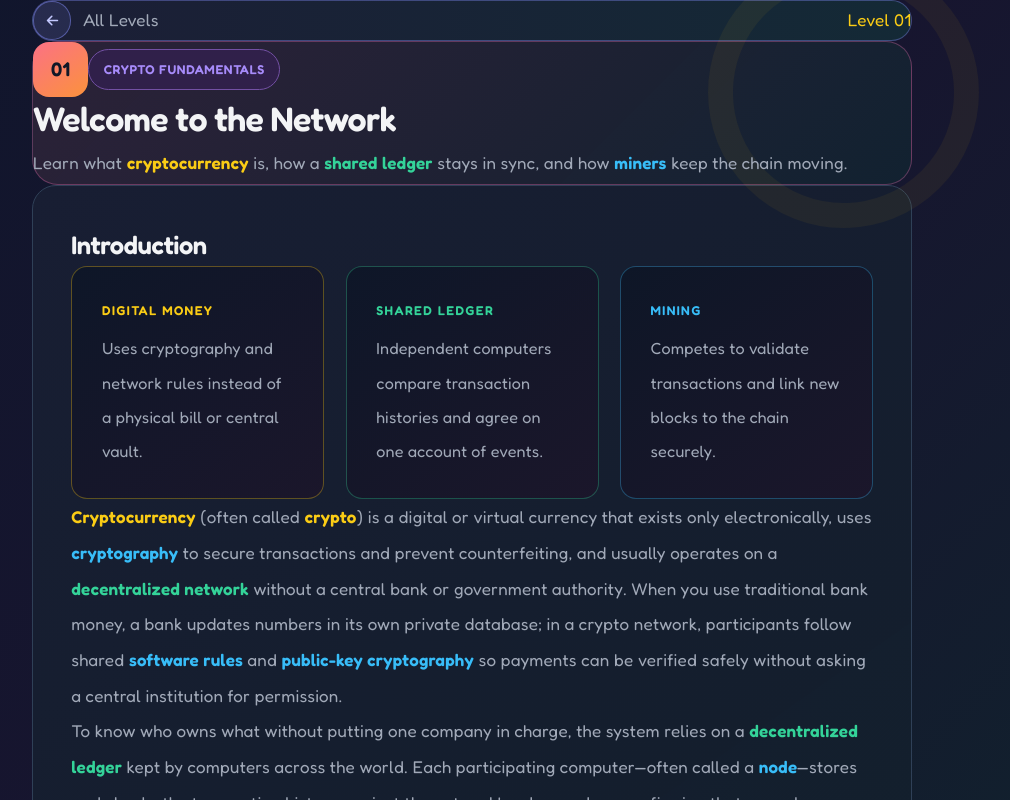
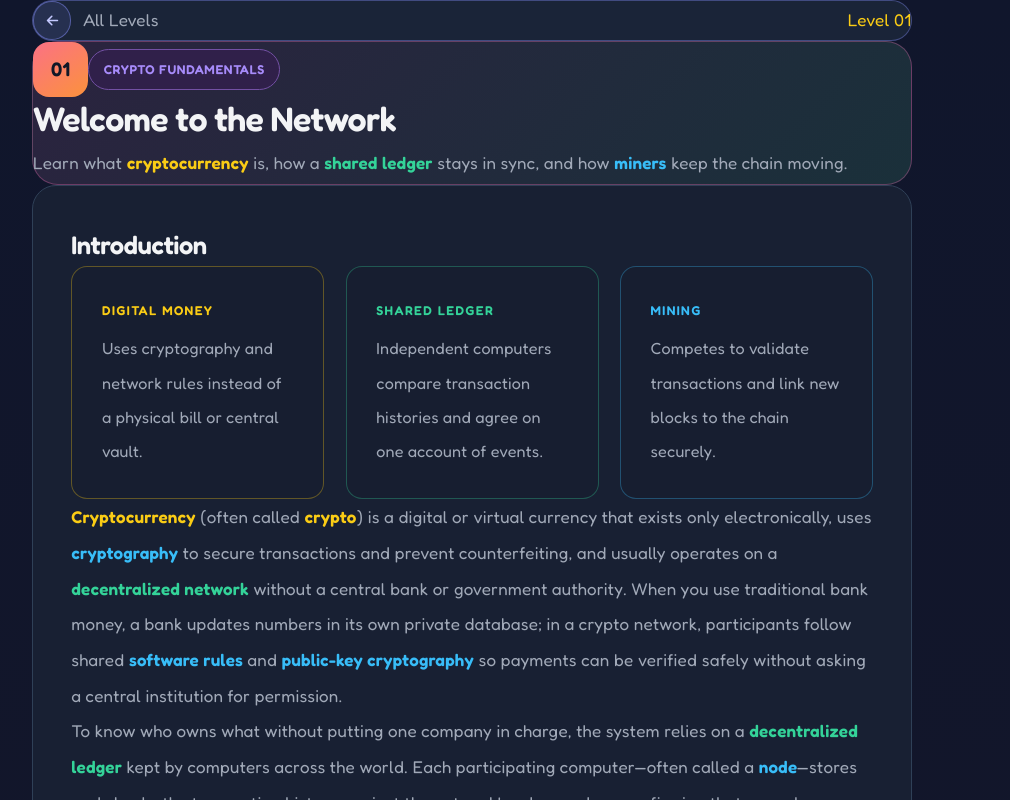
Before and after one commit to js890/crypto-edu, a Next.js app: page /levels/level-01 in a window 1280 px wide. Shown: the top 800 px of the page, without its empty margins (168-1178 px from the left). Built offline with nearby package versions, Linux system fonts and the light colour scheme.

Commit message:
Final build before Level 02 (hopefully)

```diff
--- a/app/globals.css
+++ b/app/globals.css
@@ -39,7 +39,7 @@
   body {
     font-family: var(--font-fredoka), "Fredoka", "Trebuchet MS", sans-serif;
     background-color: var(--bg-bottom);
-    background-image: linear-gradient(135deg, #10162c 0%, #17152f 32%, #10232d 68%, #080b16 100%);
+    background-image: linear-gradient(180deg, #10162c 0%, #13162a 55%, #080b16 100%);
     color: var(--text-primary);
     line-height: 2.28;
     letter-spacing: 0.012em;
@@ -88,7 +88,7 @@
 }
 
 .surface-panel {
-  background: linear-gradient(145deg, rgba(24, 30, 51, 0.96), rgba(18, 31, 43, 0.94));
+  background: #182033;
   border: 1px solid #2f4057;
   border-radius: 24px;
   padding: 2.25rem;
@@ -96,14 +96,14 @@
 }
 
 .surface-panel-active {
-  background: linear-gradient(145deg, rgba(42, 35, 72, 0.96), rgba(22, 43, 59, 0.94));
+  background: linear-gradient(135deg, #28213f 0%, #182e3c 100%);
   border: 1px solid var(--accent-coral);
   border-radius: 26px;
   padding: 2.25rem;
 }
 
 .surface-panel-locked {
-  background: linear-gradient(145deg, rgba(20, 28, 45, 0.96), rgba(23, 28, 44, 0.94));
+  background: #151d2e;
   border: 1px solid #30384f;
   border-radius: 22px;
   padding: 2.25rem;
@@ -123,7 +123,7 @@
   padding: 0.45rem 0.9rem;
   border: 1px solid rgba(244, 114, 182, 0.42);
   border-radius: 9999px;
-  background: linear-gradient(90deg, rgba(250, 204, 21, 0.1), rgba(244, 114, 182, 0.12));
+  background: #35253e;
   color: #fbcfe8;
   font-size: 0.76rem;
   font-weight: 900;
@@ -167,17 +167,17 @@
 .feature-card-world::after { background: #fb7185; }
 
 .feature-card-coin {
-  background: linear-gradient(145deg, rgba(52, 42, 25, 0.96), rgba(20, 24, 37, 0.96));
+  background: linear-gradient(135deg, #34301f 0%, #1b2332 100%);
   border-color: rgba(250, 204, 21, 0.28);
 }
 
 .feature-card-path {
-  background: linear-gradient(145deg, rgba(25, 46, 67, 0.96), rgba(20, 24, 45, 0.96));
+  background: linear-gradient(135deg, #20384b 0%, #1c2440 100%);
   border-color: rgba(56, 189, 248, 0.28);
 }
 
 .feature-card-world {
-  background: linear-gradient(145deg, rgba(48, 31, 53, 0.96), rgba(20, 28, 42, 0.96));
+  background: linear-gradient(135deg, #3b2741 0%, #202438 100%);
   border-color: rgba(244, 114, 182, 0.28);
 }
 
@@ -195,7 +195,7 @@
 .nav-shell {
   border: 1px solid rgba(129, 140, 248, 0.38);
   border-radius: 9999px;
-  background: linear-gradient(90deg, rgba(28, 31, 55, 0.94), rgba(20, 43, 55, 0.94));
+  background: #1a2438;
 }
 
 .nav-back-link {
@@ -293,17 +293,17 @@
 
 .grid > .surface-panel-locked:nth-child(1) {
   border-color: rgba(56, 189, 248, 0.38);
-  background: linear-gradient(145deg, rgba(19, 42, 57, 0.96), rgba(22, 27, 44, 0.94));
+  background: #182b3a;
 }
 
 .grid > .surface-panel-locked:nth-child(2) {
   border-color: rgba(167, 139, 250, 0.38);
-  background: linear-gradient(145deg, rgba(43, 35, 67, 0.96), rgba(24, 29, 47, 0.94));
+  background: #28233d;
 }
 
 .grid > .surface-panel-locked:nth-child(3) {
   border-color: rgba(45, 212, 191, 0.38);
-  background: linear-gradient(145deg, rgba(19, 48, 50, 0.96), rgba(22, 28, 44, 0.94));
+  background: #193338;
 }
 
 .lesson-header-card {
@@ -311,9 +311,7 @@
   overflow: visible;
   border: 1px solid rgba(244, 114, 182, 0.32);
   border-radius: 26px;
-  background:
-    linear-gradient(135deg, rgba(244, 114, 182, 0.12), rgba(45, 212, 191, 0.06)),
-    rgba(17, 24, 39, 0.82);
+  background: linear-gradient(135deg, #2b233f 0%, #1a303a 100%);
 }
 
 .lesson-header-card p {
@@ -323,14 +321,7 @@
 }
 
 .lesson-header-card::after {
-  content: "";
-  position: absolute;
-  top: -5rem;
-  right: -4rem;
-  width: 13rem;
-  height: 13rem;
-  border-radius: 9999px;
-  border: 1.5rem solid rgba(250, 204, 21, 0.055);
+  content: none;
 }
 
 .concept-grid {
@@ -344,7 +335,7 @@
   padding: 1.75rem;
   border: 1px solid var(--border-subtle);
   border-radius: 16px;
-  background: linear-gradient(145deg, rgba(14, 22, 39, 0.92), rgba(28, 22, 43, 0.92));
+  background: #171e30;
 }
 
 .concept-card:nth-child(1) {
@@ -419,7 +410,7 @@
   align-items: center;
   justify-content: center;
   gap: 0.75rem;
-  background: linear-gradient(135deg, #fde047, #fb923c 58%, #fb7185);
+  background: linear-gradient(120deg, #fde047 0%, #fde047 62%, #fb923c 62%, #fb923c 100%);
   color: #111827;
   font-weight: 900;
   border-radius: 14px;
@@ -458,7 +449,7 @@
   text-align: left;
   padding: 1.35rem 1.55rem;
   border-radius: 16px;
-  background: linear-gradient(145deg, rgba(17, 24, 39, 0.96), rgba(13, 18, 31, 0.96));
+  background: #111827;
   border: 1px solid var(--border-subtle);
   color: var(--text-primary);
   transition: border-color 0.18s ease, background-color 0.18s ease, transform 0.18s ease;
```
